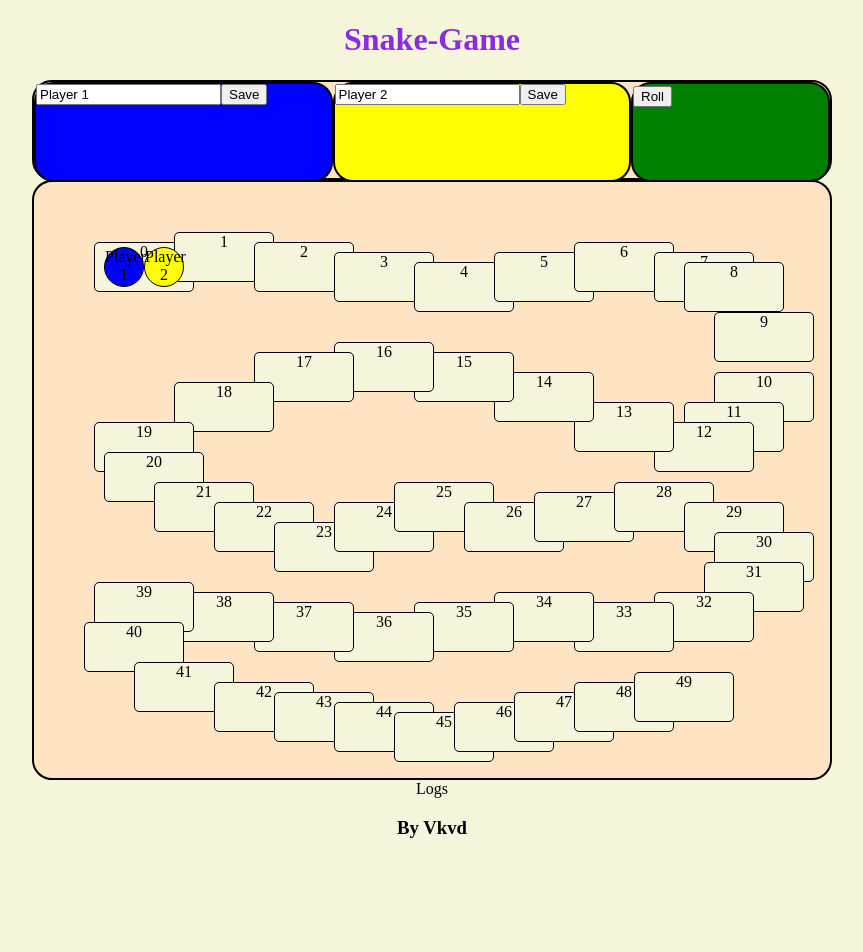
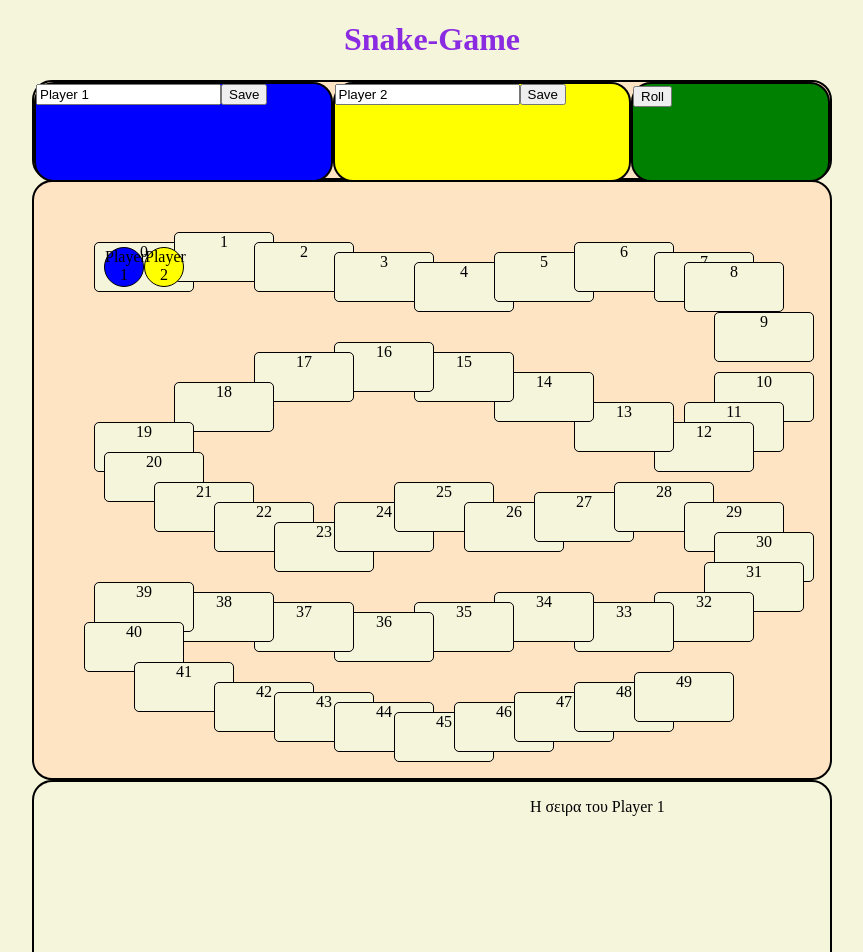
Before and after one commit to vkavvadas/Snake-Board-Game-, a React (Vite) app: page / in a window 1280 px wide. Shown: the top 952 px of the page, without its empty margins (208-1071 px from the left). Before the commit the page ends 857 px from the top, so only its background shows below. Built offline with nearby package versions, Linux system fonts and the light colour scheme.

Commit message:
Log finished -Basic logic finished

```diff
--- a/src/App.jsx
+++ b/src/App.jsx
@@ -1,4 +1,4 @@
-import {useState} from 'react';
+import { useState} from 'react';
 
 import Header from './components/Header.jsx';
 import Footer from './components/Footer.jsx';
@@ -68,6 +68,7 @@ const positions = [
 
 function App() {
 
+  const [diceDisabled, setDiceDisabled] = useState(false);
   const [rollResult, setRollResult] = useState();
   const [players, setPlayers] = useState([
     {
@@ -83,8 +84,8 @@ function App() {
     active:false
     },
     ]);
+  const [logs, setLogs] = useState([]);
 
-  const [diceDisabled, setDiceDisabled] = useState(false);
 
   function rollDice(){
     return Math.floor(Math.random()*6+1);
@@ -92,19 +93,25 @@ function App() {
 
   function handleRoll() {
     const result = rollDice() + rollDice();
+
+    const activePlayer = players.find(player=>player.active===true);
+    const newPosition = activePlayer.position+result>49?49:activePlayer.position+result;
+    const currentlog = {
+      name:activePlayer.name,
+      roll:result,
+      initPos:activePlayer.position,
+      nextPos:newPosition,
+      winner:newPosition===49
+    };
     setRollResult(result);
-
     setPlayers(prevPlayers => {
-
-    const updatedPlayers = prevPlayers.map(player => {
+      const updatedPlayers =
+        prevPlayers.map(player => {
           return (
             player.active
               ? {
                   ...player,
-              position:
-                player.position + result > 49
-                  ? 49
-                  : player.position + result,
+                  position:newPosition,
                   active: !player.active
                 }
               : {
@@ -112,18 +119,18 @@ function App() {
                   active: !player.active
                 }
           );
-    });
-
-    const winner = updatedPlayers.find(
-      player => player.position === 49
+        }
       );
-
-    if (winner) {
-      setDiceDisabled(true);
-    }
 
       return updatedPlayers;
     });
+    setLogs(prevLogs=>[
+      ...prevLogs,currentlog
+    ])
+
+    if (currentlog.winner) {
+      setDiceDisabled(true);
+    }
   }
 
   function handleChange(name,id){
@@ -153,7 +160,7 @@ function App() {
 
       <Gameboard positions={positions} players={players}/>
 
-      <Logs />
+      <Logs logs={logs} player={players}/>
     </main>
     <Footer />
     </>
--- a/src/components/Logs.jsx
+++ b/src/components/Logs.jsx
@@ -1,6 +1,17 @@
-export default function Logs (){
+export default function Logs ({logs,player}){
+       const winnerlog = logs.find(log=>log.winner);
 
     return (
-        <div id="logs">Logs</div>
+        <div id="logs">
+            <div id="history">
+
+                {logs?[...logs].reverse().map((log,index )=>(index<6 && <p key={index}>{log.name} rolled {log.roll} and moved: {log.initPos} → {log.nextPos}</p>)):""}
+            </div>
+            <div id="turn">
+                {winnerlog && <p>{winnerlog.name} have won the game !</p>}
+                {!winnerlog && <p>Η σειρα του {player[0].active?player[0].name:player[1].name}</p>}
+            </div>
+
+        </div>
     );
 }
--- a/src/index.css
+++ b/src/index.css
@@ -102,3 +102,19 @@ footer {
     transform: translateX(-50%);
     margin: 0;
 }
+
+#logs{
+  margin:auto;
+  width: 800px;
+  height: 280px;
+  border: 2px solid;
+  border-radius: 20px;
+  display:flex;
+  justify-content: space-around;
+}
+
+#logs #history,
+#logs #turns{
+
+
+}
```
Lines whose indentation alone changed are shown as unchanged.
